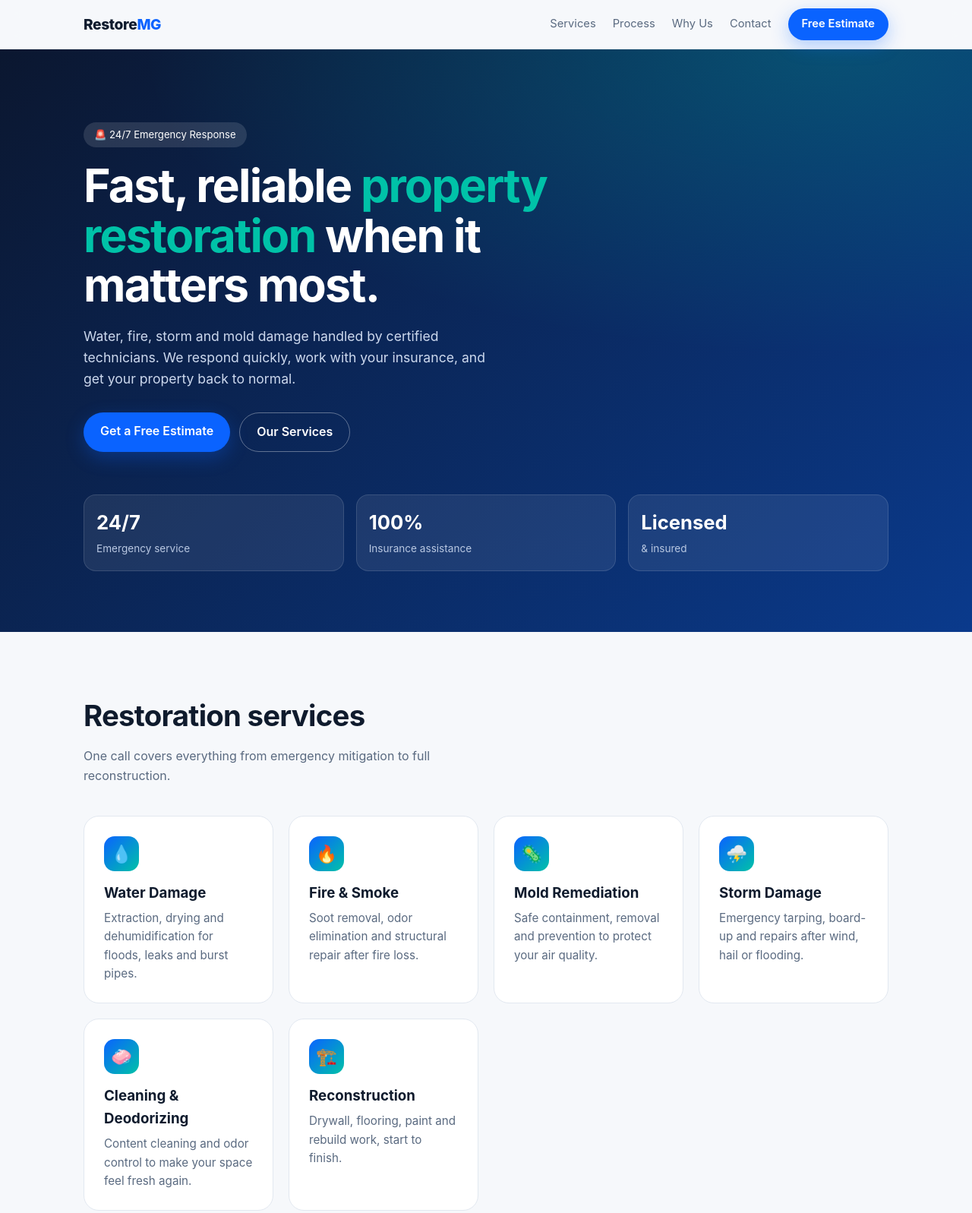
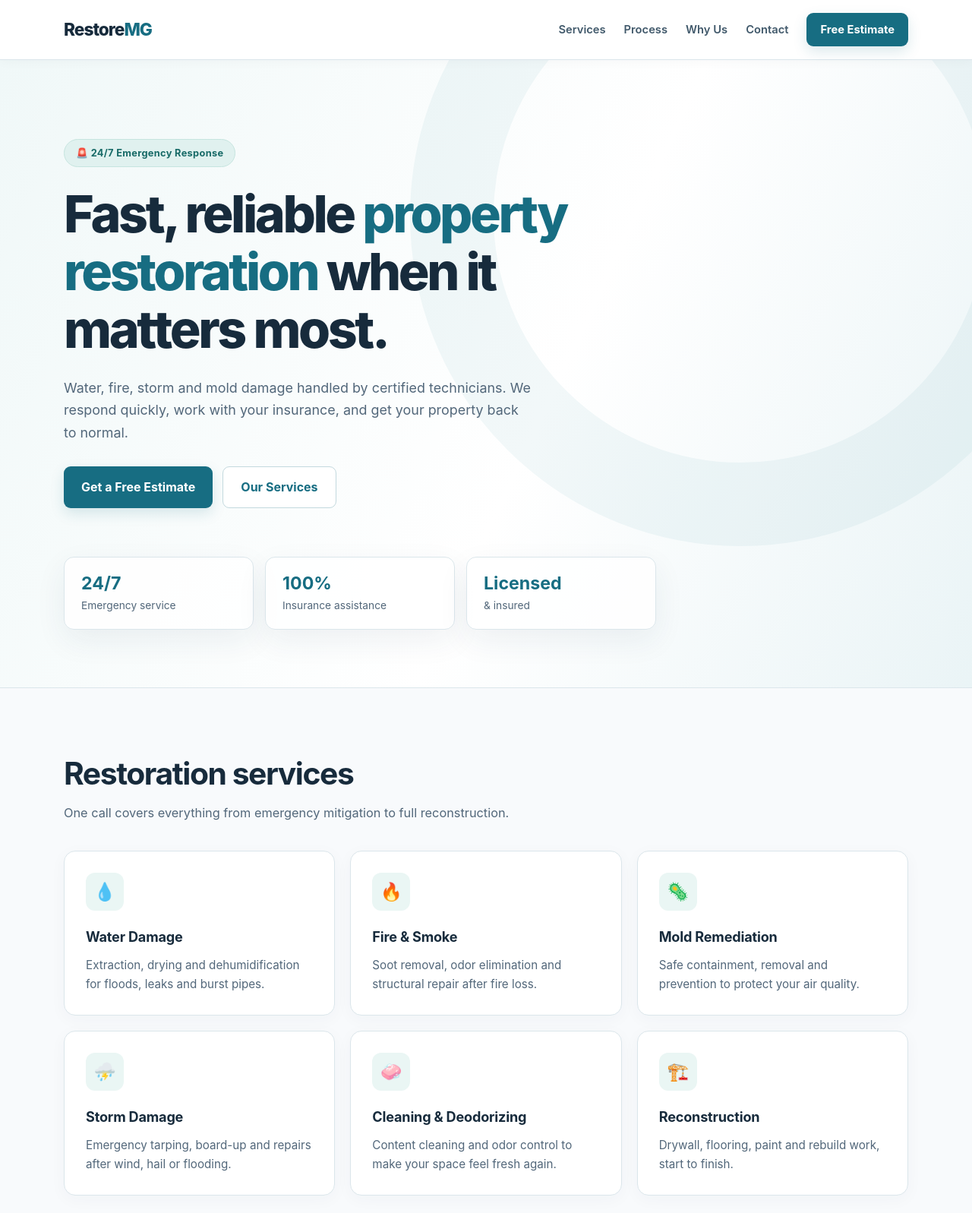
Before and after one commit to webhitsdesign/restoremg, a plain HTML site: page index.html in a window 1280 px wide. Shown: the top 1597 px of the page at 76% size. Drawn offline with Linux system fonts and the light colour scheme.

Commit message:
style: introduce light professional restoration website theme

```diff
--- a/index.html
+++ b/index.html
@@ -5,50 +5,69 @@
 <meta name="viewport" content="width=device-width, initial-scale=1, viewport-fit=cover">
 <title>Restore MG LLC | 24/7 Water, Fire & Mold Restoration</title>
 <style>
-:root{--bg:#f6f8fb;--surface:#fff;--text:#0f1b2d;--muted:#5a6a80;--brand:#0a63ff;--brand2:#00c2a8;--dark:#0b1730;--line:#e2e8f0;box-sizing:border-box;padding-top:env(safe-area-inset-top,0px);padding-bottom:env(safe-area-inset-bottom,0px)}
-@media (prefers-color-scheme:dark){:root:not([data-theme="light"]){--bg:#0a1222;--surface:#111c33;--text:#eef3fb;--muted:#9fb0c8;--dark:#050b18;--line:#22304d;color-scheme:dark}}
-:root[data-theme="dark"]{--bg:#0a1222;--surface:#111c33;--text:#eef3fb;--muted:#9fb0c8;--dark:#050b18;--line:#22304d;color-scheme:dark}
-*{box-sizing:border-box;margin:0}
-html{scroll-behavior:smooth;scroll-padding-top:70px}
-body{background:var(--bg);color:var(--text);font-family:Inter,system-ui,-apple-system,"Segoe UI",Roboto,sans-serif;line-height:1.6}
+:root{
+  color-scheme:light;
+  --bg:#f8fafc;--surface:#ffffff;--text:#172b3c;--muted:#52677a;
+  --brand:#176d82;--brand2:#168b85;--dark:#edf5f6;--line:#dbe6eb;
+  --shadow:0 14px 40px rgba(26,63,81,.07);
+}
+*{box-sizing:border-box}
+html{scroll-behavior:smooth;scroll-padding-top:88px}
+body{margin:0;background:var(--bg);color:var(--text);font-family:Inter,ui-sans-serif,system-ui,-apple-system,"Segoe UI",Roboto,Arial,sans-serif;line-height:1.65;-webkit-font-smoothing:antialiased}
 a{color:inherit;text-decoration:none}
-.wrap{max-width:1100px;margin:0 auto;padding:0 20px}
-header{position:sticky;top:env(safe-area-inset-top,0px);z-index:10;background:color-mix(in srgb,var(--bg) 85%,transparent);backdrop-filter:blur(12px);border-bottom:1px solid var(--line)}
-.nav{display:flex;align-items:center;justify-content:space-between;height:64px}
-.logo{font-weight:800;font-size:1.2rem;letter-spacing:-.02em}
+a:focus-visible,button:focus-visible,input:focus-visible,select:focus-visible,textarea:focus-visible{outline:3px solid #f3a94e;outline-offset:3px}
+.wrap{max-width:1160px;margin:auto;padding:0 24px}
+header{position:sticky;top:0;z-index:10;background:rgba(255,255,255,.96);backdrop-filter:blur(12px);border-bottom:1px solid var(--line);box-shadow:0 2px 14px rgba(15,50,67,.035)}
+.nav{display:flex;align-items:center;justify-content:space-between;min-height:78px;gap:24px}
+.logo{font-size:1.42rem;font-weight:800;letter-spacing:-.045em;white-space:nowrap}
 .logo span{color:var(--brand)}
-nav a{margin-left:22px;font-size:.92rem;color:var(--muted)}
-nav a:hover{color:var(--text)}
-.btn{display:inline-block;padding:12px 22px;border-radius:999px;font-weight:600;background:var(--brand);color:#fff;box-shadow:0 8px 24px rgba(10,99,255,.3);transition:transform .15s}
-.btn:hover{transform:translateY(-2px)}
-.btn.ghost{background:transparent;color:#fff;border:1px solid rgba(255,255,255,.35);box-shadow:none}
-.hero{background:radial-gradient(900px 400px at 85% 0,rgba(0,194,168,.25),transparent),linear-gradient(135deg,#0b1730,#0a3a8c);color:#fff;padding:96px 0 80px}
-.pill{display:inline-block;padding:6px 14px;border-radius:999px;background:rgba(255,255,255,.12);font-size:.82rem;margin-bottom:18px}
-h1{font-size:clamp(2.2rem,6vw,3.8rem);line-height:1.08;letter-spacing:-.03em;max-width:720px}
-h1 em{font-style:normal;color:var(--brand2)}
-.hero p{max-width:560px;margin:20px 0 30px;color:#cdd9ee;font-size:1.1rem}
-.cta{display:flex;gap:12px;flex-wrap:wrap}
-.stats{display:grid;grid-template-columns:repeat(auto-fit,minmax(150px,1fr));gap:16px;margin-top:56px}
-.stats div{background:rgba(255,255,255,.08);border:1px solid rgba(255,255,255,.12);border-radius:16px;padding:16px}
-.stats b{display:block;font-size:1.6rem}
-.stats span{font-size:.85rem;color:#b9c8e2}
-section{padding:80px 0}
-h2{font-size:clamp(1.7rem,4vw,2.4rem);letter-spacing:-.02em;margin-bottom:10px}
-.sub{color:var(--muted);max-width:560px;margin-bottom:40px}
-.grid{display:grid;grid-template-columns:repeat(auto-fit,minmax(240px,1fr));gap:20px}
-.card{background:var(--surface);border:1px solid var(--line);border-radius:20px;padding:26px;transition:transform .2s,box-shadow .2s}
-.card:hover{transform:translateY(-4px);box-shadow:0 16px 40px rgba(10,30,70,.12)}
-.ico{width:46px;height:46px;border-radius:14px;display:grid;place-items:center;font-size:1.4rem;background:linear-gradient(135deg,var(--brand),var(--brand2));margin-bottom:14px}
-.card h3{margin-bottom:6px}
-.card p{color:var(--muted);font-size:.95rem}
-.steps{counter-reset:s}
-.steps .card::before{counter-increment:s;content:"0" counter(s);font-weight:800;font-size:1.8rem;color:var(--brand);display:block;margin-bottom:6px}
-.band{background:var(--dark);color:#fff;border-radius:28px;padding:48px;display:flex;justify-content:space-between;align-items:center;gap:24px;flex-wrap:wrap}
-.band p{color:#b9c8e2}
-form{display:grid;gap:12px;max-width:520px}
-input,textarea,select{width:100%;padding:14px 16px;border-radius:12px;border:1px solid var(--line);background:var(--surface);color:var(--text);font:inherit}
-footer{border-top:1px solid var(--line);padding:32px 0;color:var(--muted);font-size:.9rem}
-@media(max-width:720px){nav a:not(.btn){display:none}.band{padding:30px}}
+nav{display:flex;align-items:center;flex-wrap:wrap;gap:24px}
+nav a{font-size:.92rem;font-weight:600;color:#41596b}
+nav a:hover{color:var(--brand)}
+.btn{display:inline-flex;align-items:center;justify-content:center;padding:13px 23px;border-radius:9px;background:var(--brand);color:#fff;font-weight:700;box-shadow:0 7px 18px rgba(23,109,130,.15);transition:background .2s,transform .2s}
+.btn:hover{background:#10566a;transform:translateY(-1px)}
+nav .btn{margin-left:0!important;padding:10px 18px!important;color:#fff}
+.btn.ghost{background:#fff;color:var(--brand);border:1px solid #c3d9de;box-shadow:none}
+.btn.ghost:hover{background:#eef7f7}
+.hero{position:relative;overflow:hidden;background:linear-gradient(115deg,#f0f8f8 0%,#fff 56%,#eaf4f6 100%);color:var(--text);padding:104px 0 76px;border-bottom:1px solid var(--line)}
+.hero:after{content:"";position:absolute;right:-130px;top:-230px;width:650px;height:650px;border-radius:50%;border:110px solid rgba(28,129,140,.055);pointer-events:none}
+.hero .wrap{position:relative;z-index:1}
+.pill{display:inline-flex;align-items:center;padding:7px 15px;border-radius:999px;background:#e0f1ef;color:#176a67;border:1px solid #c6e5df;font-size:.8rem;font-weight:750;letter-spacing:.025em;margin-bottom:23px}
+h1{font-size:clamp(2.5rem,5.5vw,4.25rem);line-height:1.12;letter-spacing:-.05em;max-width:780px;margin:0;font-weight:800}
+h1 em{font-style:normal;color:var(--brand)}
+.hero p{max-width:620px;margin:24px 0 30px;color:var(--muted);font-size:1.12rem}
+.cta{display:flex;gap:13px;flex-wrap:wrap}
+.stats{display:grid;grid-template-columns:repeat(3,minmax(0,1fr));max-width:780px;gap:15px;margin-top:64px}
+.stats div{background:rgba(255,255,255,.85);border:1px solid var(--line);border-radius:13px;padding:19px 22px;box-shadow:var(--shadow)}
+.stats b{display:block;color:var(--brand);font-size:1.45rem;line-height:1.3}
+.stats span{font-size:.86rem;color:var(--muted)}
+section{padding:88px 0}
+h2{font-size:clamp(1.85rem,3.7vw,2.55rem);line-height:1.2;letter-spacing:-.035em;margin:0 0 14px}
+.sub{color:var(--muted);max-width:620px;margin:0 0 36px;font-size:1.02rem}
+.grid{display:grid;grid-template-columns:repeat(3,minmax(0,1fr));gap:20px}
+.card{background:#fff;border:1px solid var(--line);border-radius:15px;padding:28px;box-shadow:0 5px 22px rgba(25,63,82,.035);transition:transform .2s,box-shadow .2s}
+.card:hover{transform:translateY(-3px);box-shadow:var(--shadow)}
+.ico{width:50px;height:50px;border-radius:12px;display:grid;place-items:center;font-size:1.45rem;background:#eaf6f4;margin-bottom:20px}
+.card h3{margin:0 0 9px;font-size:1.13rem;letter-spacing:-.01em}
+.card p{margin:0;color:var(--muted);font-size:.95rem}
+#process{background:#fff;padding-top:80px!important}
+#process .card{background:#f8fbfc}
+.steps{counter-reset:s;grid-template-columns:repeat(4,minmax(0,1fr))}
+.steps .card::before{counter-increment:s;content:"0" counter(s);font-weight:800;font-size:1.65rem;color:var(--brand);display:block;margin-bottom:12px}
+#why{background:#fff;padding-top:0!important}
+.band{background:#e8f4f4;color:var(--text);border:1px solid #d3e6e5;border-radius:18px;padding:44px 48px;display:flex;justify-content:space-between;align-items:center;gap:28px;flex-wrap:wrap}
+.band h2{font-size:clamp(1.65rem,3vw,2.1rem)}
+.band p{color:var(--muted);margin:0}
+#contact{background:#f1f7f8;padding-top:84px!important}
+form{display:grid;gap:14px;max-width:640px;background:#fff;border:1px solid var(--line);border-radius:16px;padding:30px;box-shadow:var(--shadow)}
+input,textarea,select{width:100%;padding:14px 16px;border-radius:9px;border:1px solid #cddce2;background:#fff;color:var(--text);font:inherit}
+input::placeholder,textarea::placeholder{color:#6b7c89}
+input:focus,textarea:focus,select:focus{border-color:var(--brand)}
+form button.btn{border:0;cursor:pointer;font:inherit;font-weight:700;justify-self:start}
+footer{border-top:1px solid var(--line);padding:30px 0;background:#fff;color:var(--muted);font-size:.9rem}
+@media(max-width:900px){.grid{grid-template-columns:repeat(2,minmax(0,1fr))}.steps{grid-template-columns:repeat(2,minmax(0,1fr))}.nav{align-items:flex-start;padding:16px 0;flex-direction:column;gap:10px}nav{gap:14px}}
+@media(max-width:600px){.wrap{padding:0 18px}.hero{padding:66px 0 54px}.hero:after{display:none}.hero p{font-size:1rem}.stats{grid-template-columns:1fr;margin-top:36px;gap:10px}.stats div{padding:13px 18px}.grid,.steps{grid-template-columns:1fr}section{padding:64px 0}#process{padding-top:64px!important}#contact{padding-top:64px!important}.band{padding:28px}.nav{align-items:stretch}nav{gap:12px}nav a{font-size:.82rem}nav .btn{width:100%;margin:0!important}.cta .btn{flex:1}form{padding:20px}}
+@media(prefers-reduced-motion:reduce){html{scroll-behavior:auto}*,*::before,*::after{transition:none!important}}
 </style>
 </head>
 <body>
```
